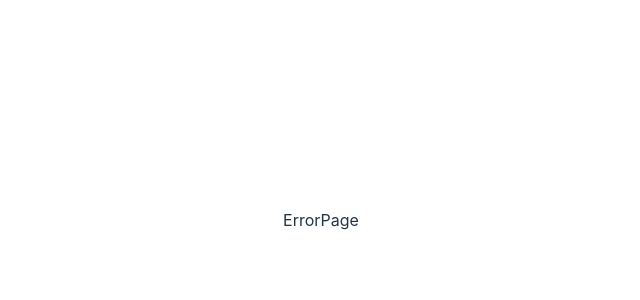
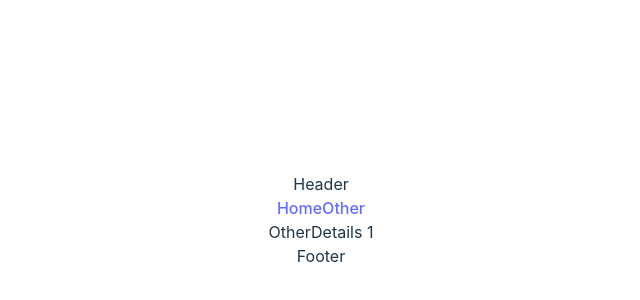
Before and after one commit to LucasRandazzo/LPS_LAB1, a React (Vite) app in the folder Codigo/front/: page /otherDetails/1 in a window 1280 px wide. Before the commit this address had no page. Shown: the part 180-480 px from the top of the page, without its empty margins (319-959 px from the left). Built offline with nearby package versions, Linux system fonts and the light colour scheme.

Commit message:
feat: navegação do front completa

```diff
--- a/Codigo/front/src/App.jsx
+++ b/Codigo/front/src/App.jsx
@@ -1,14 +1,16 @@
 import './App.css'
 import { Outlet } from 'react-router-dom'
+import Header from './common/components/App/Header/Header'
+import Footer from './common/components/App/Footer/Footer'
 
 function App() {
   return (
     <div>
-      <header>Header</header>
+      <Header />
       <main>
         <Outlet />
       </main>
-      <footer>Footer</footer>
+      <Footer />
     </div>
   )
 }
--- /dev/null
+++ b/Codigo/front/src/common/components/App/Footer/Footer.jsx
@@ -0,0 +1,9 @@
+
+
+const Footer = () => {
+  return (
+    <footer>Footer</footer>
+  )
+}
+
+export default Footer
--- /dev/null
+++ b/Codigo/front/src/common/components/App/Header/Header.jsx
@@ -0,0 +1,17 @@
+import { Link } from "react-router-dom"
+
+const Header = () => {
+    return (
+        <header>
+            Header
+
+            <nav>
+                <Link to={'/'}>Home</Link>
+                <Link to={'/other'}>Other</Link>
+            </nav>
+        </header>
+
+    )
+}
+
+export default Header
--- /dev/null
+++ b/Codigo/front/src/common/components/OtherDetails.jsx
@@ -0,0 +1,11 @@
+import { useParams } from "react-router-dom"
+
+
+const OtherDetails = () => {
+    const { id } = useParams()
+    return (
+        <div>OtherDetails {id}</div>
+    )
+}
+
+export default OtherDetails
```
Also changed, not shown: Codigo/front/src/main.jsx (+10 -1 lines).
